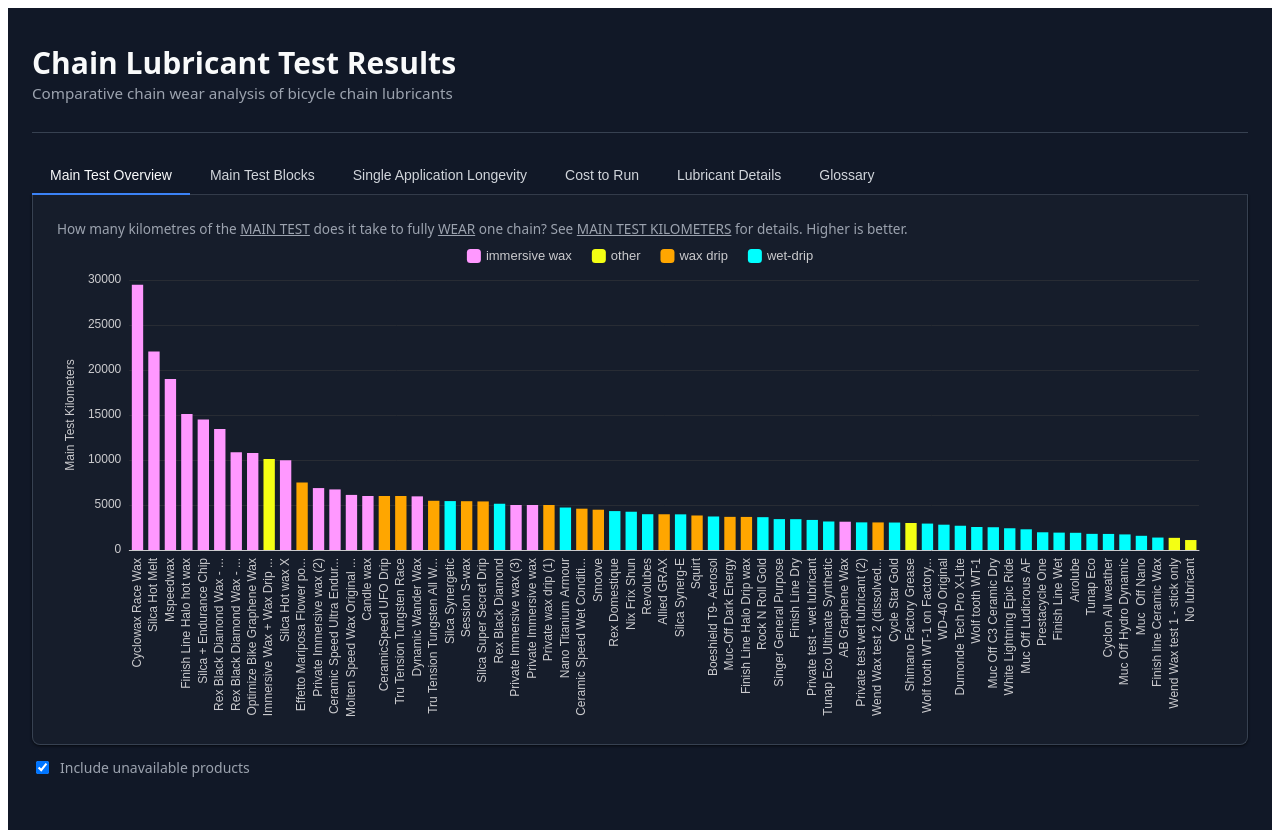
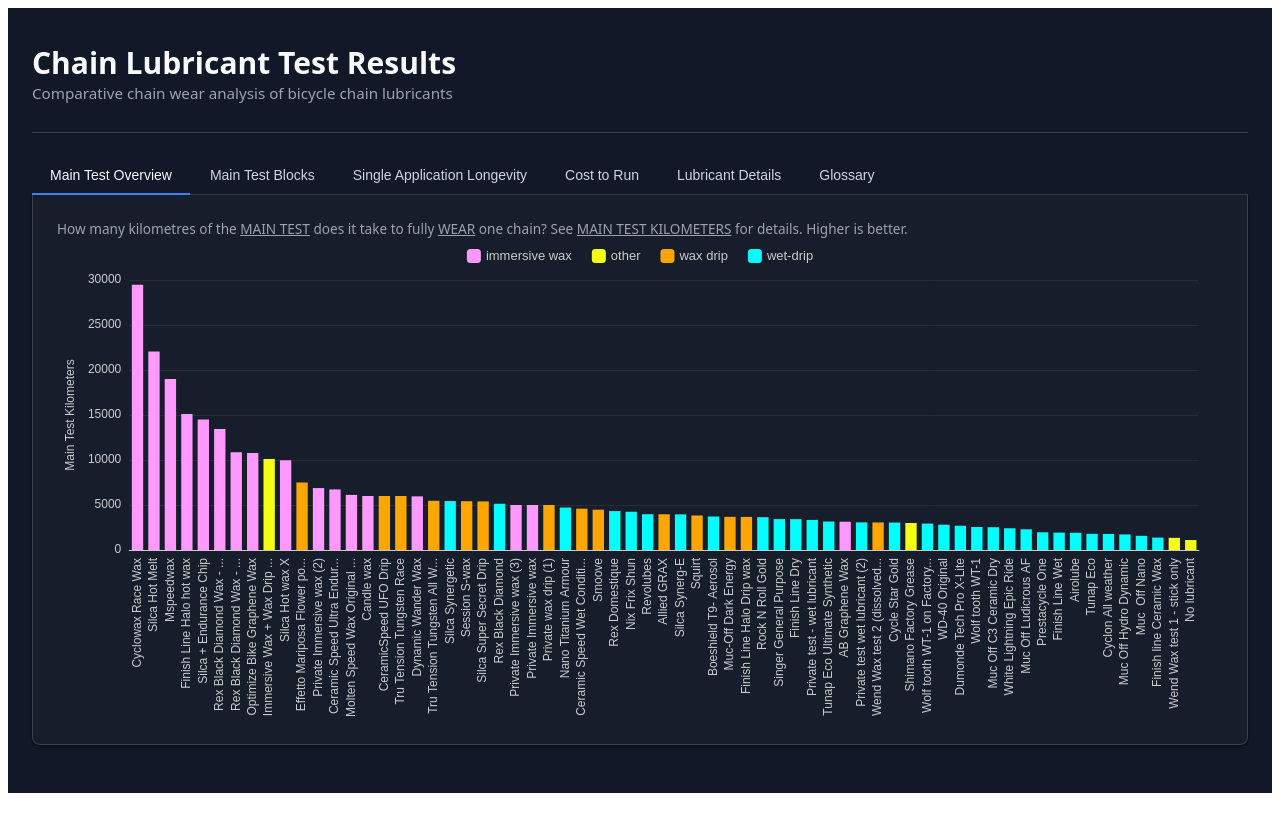
Before and after one commit to TurtleOrangina/lubricant-testing, a Vue app: page /#main_test_overview in a window 1280 px wide. After the commit the page ends 801 px from the top, so only its background shows below. Built offline with nearby package versions, Linux system fonts and the light colour scheme.

Commit message:
Remove commercial available checkbox and column

```diff
--- a/src/App.vue
+++ b/src/App.vue
@@ -1,5 +1,5 @@
 <script setup lang="ts">
-import { computed, onMounted, onUnmounted, ref, watch } from "vue";
+import { onMounted, onUnmounted, ref, watch } from "vue";
 import { storeToRefs } from "pinia";
 import MainTestOverviewChart from "./components/MainTestOverviewChart.vue";
 import MainTestBlockChart from "./components/MainTestBlockChart.vue";
@@ -20,10 +20,6 @@
 const { selectedName } = storeToRefs(selection);
 
 const showParseRoute = ref(isParseDataCsvRoute());
-
-const filteredProducts = computed(() =>
-  nav.includeUnavailable ? products.value : products.value.filter((p) => p.commerciallyAvailable),
-);
 
 watch(selectedName, () => {
   nav.syncSelection();
@@ -96,7 +92,7 @@
             <GlossaryLink section="main-test-kilometers"> Main Test Kilometers</GlossaryLink> for
             details. Higher is better.
           </p>
-          <MainTestOverviewChart :products="filteredProducts" />
+          <MainTestOverviewChart :products="products" />
         </template>
 
         <template v-else-if="nav.activeTab === 'blocks'">
@@ -105,7 +101,7 @@
             block of the <GlossaryLink section="main-test">Main Test</GlossaryLink>. Lower is
             better.
           </p>
-          <MainTestBlockChart :products="filteredProducts" />
+          <MainTestBlockChart :products="products" />
         </template>
 
         <template v-else-if="nav.activeTab === 'longevity'">
@@ -114,7 +110,7 @@
             <GlossaryLink section="single-application-longevity">single application</GlossaryLink>
             of lubricant, depending on the selected riding condition. Higher is better.
           </p>
-          <LongevityChart :products="filteredProducts" />
+          <LongevityChart :products="products" />
         </template>
 
         <template v-else-if="nav.activeTab === 'cost-to-run'">
@@ -123,27 +119,16 @@
             cost of the lubricant itself, plus the cost incurred by drive-train wear. Lower is
             better.
           </p>
-          <CostToRunChart :products="filteredProducts" />
+          <CostToRunChart :products="products" />
         </template>
 
         <template v-else-if="nav.activeTab === 'details'">
-          <LubricantDetails :products="filteredProducts" />
+          <LubricantDetails :products="products" />
         </template>
 
         <template v-else-if="nav.activeTab === 'glossary'">
           <Glossary />
         </template>
-      </div>
-
-      <div class="filter-bar">
-        <label class="filter-checkbox">
-          <input
-            type="checkbox"
-            :checked="nav.includeUnavailable"
-            @change="nav.setIncludeUnavailable(($event.target as HTMLInputElement).checked)"
-          />
-          Include unavailable products
-        </label>
       </div>
     </main>
   </template>
@@ -213,22 +198,4 @@
   font-size: 0.85rem;
   margin-bottom: 20px;
 }
-
-.filter-bar {
-  padding: 12px 0 4px;
-}
-
-.filter-checkbox {
-  display: flex;
-  align-items: center;
-  gap: 8px;
-  font-size: 0.875rem;
-  color: var(--text-muted);
-  cursor: pointer;
-  user-select: none;
-}
-
-.filter-checkbox input[type="checkbox"] {
-  cursor: pointer;
-}
 </style>
--- a/src/components/LubricantCard.vue
+++ b/src/components/LubricantCard.vue
@@ -81,11 +81,6 @@
           <span class="stat-value"> {{ Math.round(100 * block.wearRate) }}% </span>
         </div>
       </template>
-
-      <div class="stat-row">
-        <span class="stat-label">Commercially available</span>
-        <span class="stat-value">{{ product.commerciallyAvailable ? "Yes" : "No" }}</span>
-      </div>
 
       <template v-if="product.costPackageAUD != null && product.usagesMainTest != null">
         <div class="stat-row">
--- a/src/stores/navigation.ts
+++ b/src/stores/navigation.ts
@@ -26,7 +26,6 @@
   const activeTab = ref<TabId>("overview");
   const glossaryTarget = ref<string | null>(null);
   const glossaryAnchor = ref<string | null>(null);
-  const includeUnavailable = ref(true);
   const activeBlock = ref<number>(0);
   const activeCondition = ref<ConditionKey>("dryRoad");
   const drivetrainCost = ref<number>(DEFAULT_DRIVETRAIN_COST);
@@ -36,7 +35,6 @@
     return buildUrl({
       tab: activeTab.value,
       selectedLubricant: selection.selectedName,
-      includeUnavailable: includeUnavailable.value,
       glossaryAnchor: activeTab.value === "glossary" ? glossaryAnchor.value : null,
       block: activeTab.value === "blocks" ? activeBlock.value : null,
       condition: activeTab.value === "longevity" ? activeCondition.value : null,
@@ -63,11 +61,6 @@
     history.replaceState(null, "", currentUrl());
   }
 
-  function setIncludeUnavailable(val: boolean) {
-    includeUnavailable.value = val;
-    history.replaceState(null, "", currentUrl());
-  }
-
   function setActiveBlock(index: number) {
     activeBlock.value = index;
     history.replaceState(null, "", currentUrl());
@@ -90,7 +83,6 @@
   function initFromUrl(): string | null {
     const state = parseUrl();
     activeTab.value = state.tab;
-    includeUnavailable.value = state.includeUnavailable;
     if (state.block != null) activeBlock.value = state.block;
     if (state.condition != null) activeCondition.value = state.condition;
     if (state.drivetrainCost != null) drivetrainCost.value = state.drivetrainCost;
@@ -104,7 +96,6 @@
   function restoreFromUrl(): string | null {
     const state = parseUrl();
     activeTab.value = state.tab;
-    includeUnavailable.value = state.includeUnavailable;
     if (state.block != null) activeBlock.value = state.block;
     if (state.condition != null) activeCondition.value = state.condition;
     if (state.drivetrainCost != null) drivetrainCost.value = state.drivetrainCost;
@@ -124,14 +115,12 @@
     activeTab,
     glossaryTarget,
     glossaryAnchor,
-    includeUnavailable,
     activeBlock,
     activeCondition,
     drivetrainCost,
     navigateTo,
     navigateToGlossary,
     setGlossarySection,
-    setIncludeUnavailable,
     setActiveBlock,
     setActiveCondition,
     setDrivetrainCost,
--- a/src/types.ts
+++ b/src/types.ts
@@ -25,7 +25,6 @@
   name: string;
   note?: string;
   category: ProductCategory;
-  commerciallyAvailable: boolean;
   costPackageAUD?: number;
   usagesMainTest?: number;
   mainTest?: MainTest;
--- a/src/utils/convertCsv.ts
+++ b/src/utils/convertCsv.ts
@@ -18,9 +18,8 @@
 const COL_GRAVEL_ALLOWANCE = 14;
 const COL_EXTREME_JUMP = 15;
 const COL_EXTREME_ALLOWANCE = 16;
-const COL_COMMERCIALLY_AVAILABLE = 17;
 
-const EXPECTED_COLS = 18;
+const EXPECTED_COLS = 17;
 const WEAR_RATE_MIN = 0;
 const WEAR_RATE_MAX = 10.0;
 const LONGEVITY_MIN = 30;
@@ -140,15 +139,6 @@
       continue;
     }
 
-    const caRaw = get(COL_COMMERCIALLY_AVAILABLE);
-    if (caRaw !== "0" && caRaw !== "1") {
-      log.push({
-        level: "error",
-        message: `"${name}": "commercially available" must be "0" or "1", got "${caRaw}".`,
-      });
-    }
-    const commerciallyAvailable = caRaw === "1";
-
     const mainTestBlocks: { wearRate: number }[] = [];
     for (let i = COL_MAIN_FIRST; i <= COL_MAIN_LAST; i++) {
       const raw = (cols[i] ?? "").trim();
@@ -220,7 +210,7 @@
           }
         : undefined;
 
-    const product: Product = { name, category, commerciallyAvailable };
+    const product: Product = { name, category };
 
     const note = get(COL_NOTE);
     if (note) product.note = note;
--- a/src/utils/url.ts
+++ b/src/utils/url.ts
@@ -26,7 +26,6 @@
 export interface AppUrlState {
   tab: TabId;
   selectedLubricant: string | null;
-  includeUnavailable: boolean;
   glossaryAnchor: string | null;
   block: number | null;
   condition: ConditionKey | null;
@@ -61,7 +60,6 @@
   return {
     tab,
     selectedLubricant: params.get("selected_lubricant"),
-    includeUnavailable: !params.has("exclude_unavailable"),
     glossaryAnchor: encodedAnchor ? decodeURIComponent(encodedAnchor) : null,
     block,
     condition,
@@ -78,7 +76,6 @@
   const parts: string[] = [];
   if (state.selectedLubricant)
     parts.push(`selected_lubricant=${encodeURIComponent(state.selectedLubricant)}`);
-  if (!state.includeUnavailable) parts.push("exclude_unavailable");
   if (state.block != null) {
     const label = BLOCK_LABELS[state.block];
     if (label) parts.push(`block=${encodeURIComponent(label)}`);
```
Also changed, not shown: public/assets/data.csv.
